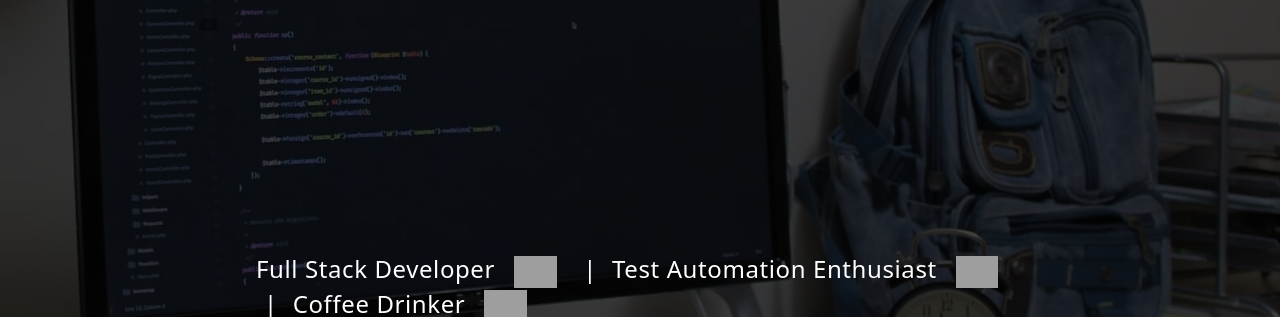
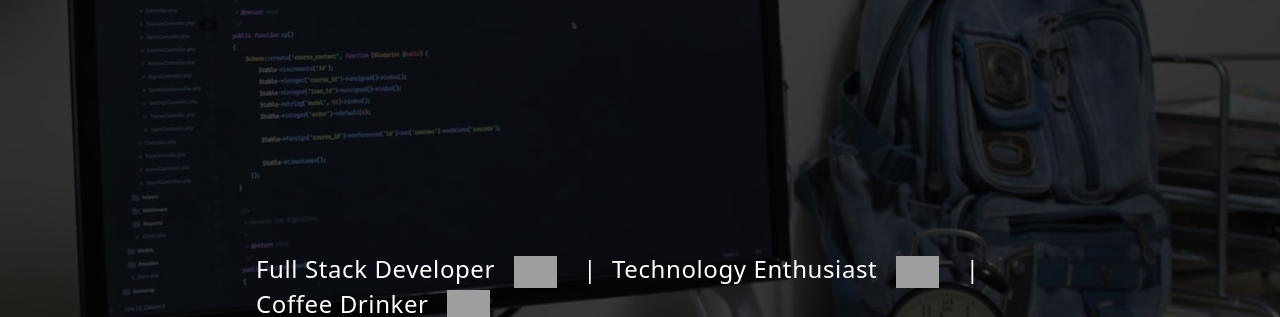
Before and after one commit to Poimen/poimen.github.io, a website: page src/index.html in a window 1280 px wide. Shown: the part 635-952 px from the top of the page. Drawn offline with nearby package versions, Linux system fonts and the light colour scheme; files that its build step writes are made by us from their sources; grey boxes are pictures that could not be loaded.

Commit message:
fix tag line

```diff
--- a/src/index.html
+++ b/src/index.html
@@ -40,7 +40,7 @@
           <span>Full Stack Developer
             <img alt="👨‍💻" draggable="false" src="https://twemoji.maxcdn.com/2/72x72/1f468-200d-1f4bb.png" class="mx-3 inline h-8">
           </span><span class="px-2">|</span>
-          <span>Test Automation Enthusiast
+          <span>Technology Enthusiast
             <img alt="👨‍💻" draggable="false" src="https://twemoji.maxcdn.com/2/72x72/1f5a5.png" class="mx-3 inline h-8">
           </span><span class="px-2">|</span>
           <span>Coffee Drinker
```
